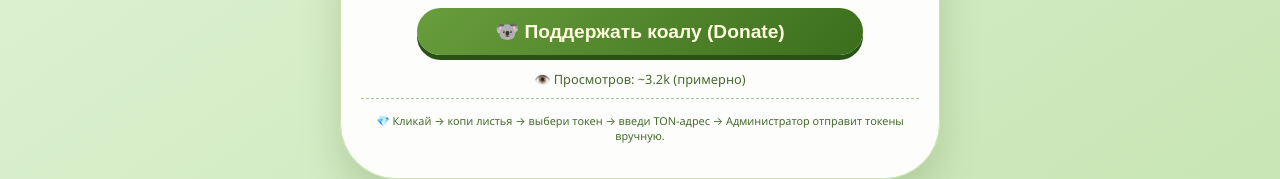
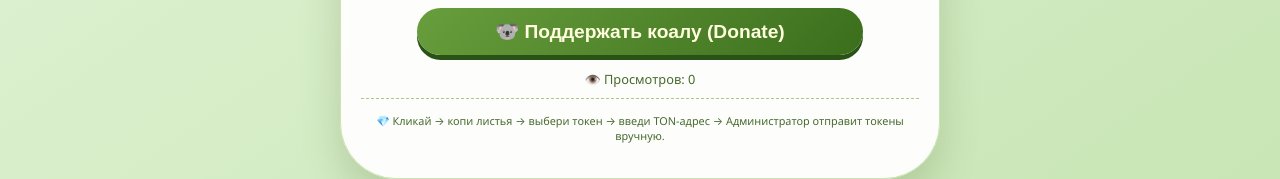
Before and after one commit to tyrkadaud-ux/GKOALAGELP, a website: page index.html in a window 1280 px wide. Shown: the part 807-986 px from the top of the page. Drawn offline with Linux system fonts and the light colour scheme; no server answers.

Commit message:
Update index.html

```diff
--- a/index.html
+++ b/index.html
@@ -363,7 +363,7 @@
             const data = await res.json();
             document.getElementById('visitorCounter').innerHTML = `👁️ Просмотров страницы: ${data.value}`;
         } catch(e) {
-            document.getElementById('visitorCounter').innerHTML = `👁️ Просмотров: ~3.2k (примерно)`;
+            document.getElementById('visitorCounter').innerHTML = `👁️ Просмотров: 0`;
         }
     }
     updateCounter();
```
